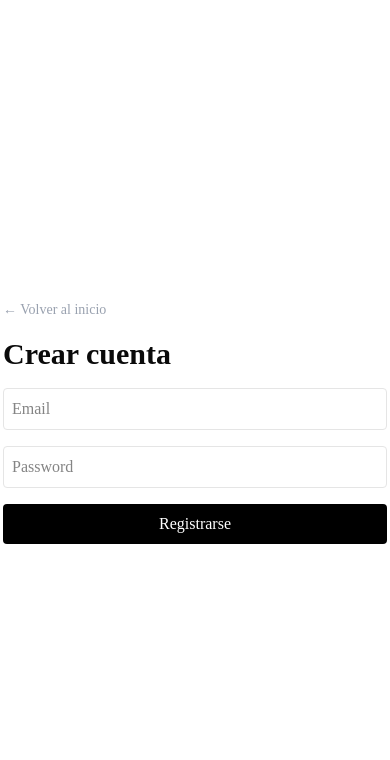
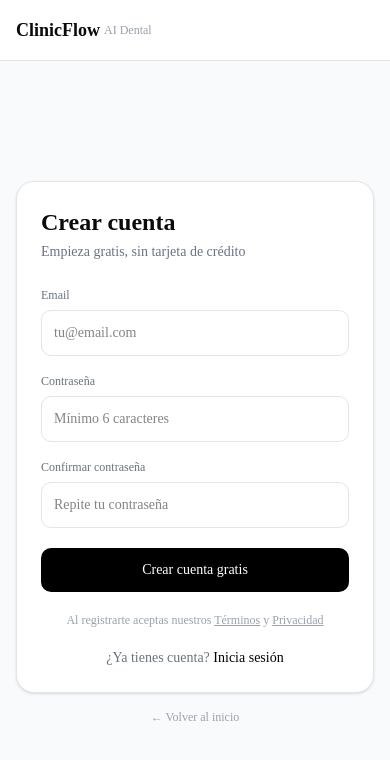
Before and after one commit to DarkCrow653/clinicflow-ai, a Next.js app: page /signup in a window 390 px wide. Shown: the top 760 px of the page. Built offline with nearby package versions, Linux system fonts and the light colour scheme; no server answers.

Commit message:
feat: responsive login and signup with validations

```diff
--- a/src/app/login/page.tsx
+++ b/src/app/login/page.tsx
@@ -3,56 +3,115 @@
 import { useState } from "react"
 import { supabase } from "@/lib/supabase"
 import { useRouter } from "next/navigation"
-import BackButton from "@/components/ui/back-button"
+import Link from "next/link"
 
 export default function LoginPage() {
   const router = useRouter()
 
   const [email, setEmail] = useState("")
   const [password, setPassword] = useState("")
+  const [error, setError] = useState("")
+  const [loading, setLoading] = useState(false)
 
   const handleLogin = async () => {
-    const { error } = await supabase.auth.signInWithPassword({
-      email,
-      password,
-    })
+    setError("")
+
+    if (!email.trim()) { setError("El email es obligatorio."); return }
+    if (!password) { setError("La contraseña es obligatoria."); return }
+
+    setLoading(true)
+
+    const { error } = await supabase.auth.signInWithPassword({ email, password })
 
     if (error) {
-      alert(error.message)
+      setError("Email o contraseña incorrectos.")
+      setLoading(false)
       return
     }
 
     router.push("/dashboard")
   }
 
+  const handleKeyDown = (e: React.KeyboardEvent) => {
+    if (e.key === "Enter") handleLogin()
+  }
+
   return (
-    <div className="flex min-h-screen items-center justify-center">
-      <div className="w-full max-w-sm space-y-4">
-        <BackButton href="/" label="Volver al inicio" />
-        <h1 className="text-3xl font-bold">
-          Login
-        </h1>
+    <div className="min-h-screen bg-gray-50 flex flex-col">
 
+      {/* Header */}
+      <div className="px-4 md:px-6 py-4 border-b bg-white">
+        <Link href="/" className="flex items-center gap-1 w-fit">
+          <span className="font-bold text-lg">ClinicFlow</span>
+          <span className="text-xs text-gray-400">AI Dental</span>
+        </Link>
+      </div>
+
+      {/* Contenido centrado */}
+      <div className="flex-1 flex items-center justify-center px-4 py-12">
+        <div className="w-full max-w-sm">
+
+          {/* Card */}
+          <div className="bg-white rounded-2xl border shadow-sm p-6 md:p-8 space-y-5">
+            <div className="space-y-1">
+              <h1 className="text-2xl font-bold">Iniciar sesión</h1>
+              <p className="text-sm text-gray-500">Accede a tu clínica</p>
+            </div>
+
+            {error && (
+              <div className="rounded-xl bg-red-50 border border-red-200 px-4 py-3 text-sm text-red-600">
+                {error}
+              </div>
+            )}
+
+            <div className="space-y-3">
+              <div>
+                <label className="text-xs text-gray-500 font-medium">Email</label>
                 <input
-          className="w-full rounded border p-2"
+                  className="w-full rounded-lg border p-3 mt-1 text-sm focus:outline-none focus:ring-2 focus:ring-black"
                   type="email"
-          placeholder="Email"
-          onChange={(e) => setEmail(e.target.value)}
+                  placeholder="tu@email.com"
+                  value={email}
+                  onChange={(e) => { setEmail(e.target.value); setError("") }}
+                  onKeyDown={handleKeyDown}
+                  autoComplete="email"
                 />
+              </div>
 
+              <div>
+                <label className="text-xs text-gray-500 font-medium">Contraseña</label>
                 <input
-          className="w-full rounded border p-2"
+                  className="w-full rounded-lg border p-3 mt-1 text-sm focus:outline-none focus:ring-2 focus:ring-black"
                   type="password"
-          placeholder="Password"
-          onChange={(e) => setPassword(e.target.value)}
+                  placeholder="••••••••"
+                  value={password}
+                  onChange={(e) => { setPassword(e.target.value); setError("") }}
+                  onKeyDown={handleKeyDown}
+                  autoComplete="current-password"
                 />
+              </div>
+            </div>
 
             <button
               onClick={handleLogin}
-          className="w-full rounded bg-black p-2 text-white"
+              disabled={loading}
+              className="w-full rounded-lg bg-black py-3 text-white font-medium hover:bg-gray-800 transition disabled:opacity-50 text-sm"
             >
-          Entrar
+              {loading ? "Entrando..." : "Iniciar sesión"}
             </button>
+
+            <p className="text-center text-sm text-gray-500">
+              ¿No tienes cuenta?{" "}
+              <Link href="/signup" className="font-medium text-black hover:underline">
+                Regístrate gratis
+              </Link>
+            </p>
+          </div>
+
+          <p className="text-center text-xs text-gray-400 mt-4">
+            <Link href="/" className="hover:text-black">← Volver al inicio</Link>
+          </p>
+        </div>
       </div>
     </div>
   )
--- a/src/app/signup/page.tsx
+++ b/src/app/signup/page.tsx
@@ -3,56 +3,139 @@
 import { useState } from "react"
 import { supabase } from "@/lib/supabase"
 import { useRouter } from "next/navigation"
-import BackButton from "@/components/ui/back-button"
+import Link from "next/link"
 
 export default function SignupPage() {
   const router = useRouter()
 
   const [email, setEmail] = useState("")
   const [password, setPassword] = useState("")
+  const [confirmPassword, setConfirmPassword] = useState("")
+  const [error, setError] = useState("")
+  const [loading, setLoading] = useState(false)
 
   const handleSignup = async () => {
-    const { error } = await supabase.auth.signUp({
-      email,
-      password,
-    })
+    setError("")
+
+    if (!email.trim()) { setError("El email es obligatorio."); return }
+    if (!email.includes("@")) { setError("Ingresa un email válido."); return }
+    if (!password) { setError("La contraseña es obligatoria."); return }
+    if (password.length < 6) { setError("La contraseña debe tener al menos 6 caracteres."); return }
+    if (password !== confirmPassword) { setError("Las contraseñas no coinciden."); return }
+
+    setLoading(true)
+
+    const { error } = await supabase.auth.signUp({ email, password })
 
     if (error) {
-      alert(error.message)
+      setError(error.message)
+      setLoading(false)
       return
     }
 
-    router.push("/login")
+    router.push("/dashboard")
+  }
+
+  const handleKeyDown = (e: React.KeyboardEvent) => {
+    if (e.key === "Enter") handleSignup()
   }
 
   return (
-    <div className="flex min-h-screen items-center justify-center">
-      <div className="w-full max-w-sm space-y-4">
-        <BackButton href="/" label="Volver al inicio" />
-        <h1 className="text-3xl font-bold">
-          Crear cuenta
-        </h1>
+    <div className="min-h-screen bg-gray-50 flex flex-col">
 
+      {/* Header */}
+      <div className="px-4 md:px-6 py-4 border-b bg-white">
+        <Link href="/" className="flex items-center gap-1 w-fit">
+          <span className="font-bold text-lg">ClinicFlow</span>
+          <span className="text-xs text-gray-400">AI Dental</span>
+        </Link>
+      </div>
+
+      {/* Contenido centrado */}
+      <div className="flex-1 flex items-center justify-center px-4 py-12">
+        <div className="w-full max-w-sm">
+
+          {/* Card */}
+          <div className="bg-white rounded-2xl border shadow-sm p-6 md:p-8 space-y-5">
+            <div className="space-y-1">
+              <h1 className="text-2xl font-bold">Crear cuenta</h1>
+              <p className="text-sm text-gray-500">Empieza gratis, sin tarjeta de crédito</p>
+            </div>
+
+            {error && (
+              <div className="rounded-xl bg-red-50 border border-red-200 px-4 py-3 text-sm text-red-600">
+                {error}
+              </div>
+            )}
+
+            <div className="space-y-3">
+              <div>
+                <label className="text-xs text-gray-500 font-medium">Email</label>
                 <input
-          className="w-full rounded border p-2"
+                  className="w-full rounded-lg border p-3 mt-1 text-sm focus:outline-none focus:ring-2 focus:ring-black"
                   type="email"
-          placeholder="Email"
-          onChange={(e) => setEmail(e.target.value)}
+                  placeholder="tu@email.com"
+                  value={email}
+                  onChange={(e) => { setEmail(e.target.value); setError("") }}
+                  onKeyDown={handleKeyDown}
+                  autoComplete="email"
                 />
+              </div>
 
+              <div>
+                <label className="text-xs text-gray-500 font-medium">Contraseña</label>
                 <input
-          className="w-full rounded border p-2"
+                  className="w-full rounded-lg border p-3 mt-1 text-sm focus:outline-none focus:ring-2 focus:ring-black"
                   type="password"
-          placeholder="Password"
-          onChange={(e) => setPassword(e.target.value)}
+                  placeholder="Mínimo 6 caracteres"
+                  value={password}
+                  onChange={(e) => { setPassword(e.target.value); setError("") }}
+                  onKeyDown={handleKeyDown}
+                  autoComplete="new-password"
                 />
+              </div>
+
+              <div>
+                <label className="text-xs text-gray-500 font-medium">Confirmar contraseña</label>
+                <input
+                  className="w-full rounded-lg border p-3 mt-1 text-sm focus:outline-none focus:ring-2 focus:ring-black"
+                  type="password"
+                  placeholder="Repite tu contraseña"
+                  value={confirmPassword}
+                  onChange={(e) => { setConfirmPassword(e.target.value); setError("") }}
+                  onKeyDown={handleKeyDown}
+                  autoComplete="new-password"
+                />
+              </div>
+            </div>
 
             <button
               onClick={handleSignup}
-          className="w-full rounded bg-black p-2 text-white"
+              disabled={loading}
+              className="w-full rounded-lg bg-black py-3 text-white font-medium hover:bg-gray-800 transition disabled:opacity-50 text-sm"
             >
-          Registrarse
+              {loading ? "Creando cuenta..." : "Crear cuenta gratis"}
             </button>
+
+            <p className="text-center text-xs text-gray-400">
+              Al registrarte aceptas nuestros{" "}
+              <Link href="/terms" className="underline hover:text-black">Términos</Link>
+              {" "}y{" "}
+              <Link href="/privacy" className="underline hover:text-black">Privacidad</Link>
+            </p>
+
+            <p className="text-center text-sm text-gray-500">
+              ¿Ya tienes cuenta?{" "}
+              <Link href="/login" className="font-medium text-black hover:underline">
+                Inicia sesión
+              </Link>
+            </p>
+          </div>
+
+          <p className="text-center text-xs text-gray-400 mt-4">
+            <Link href="/" className="hover:text-black">← Volver al inicio</Link>
+          </p>
+        </div>
       </div>
     </div>
   )
```
Lines whose indentation alone changed are shown as unchanged.
